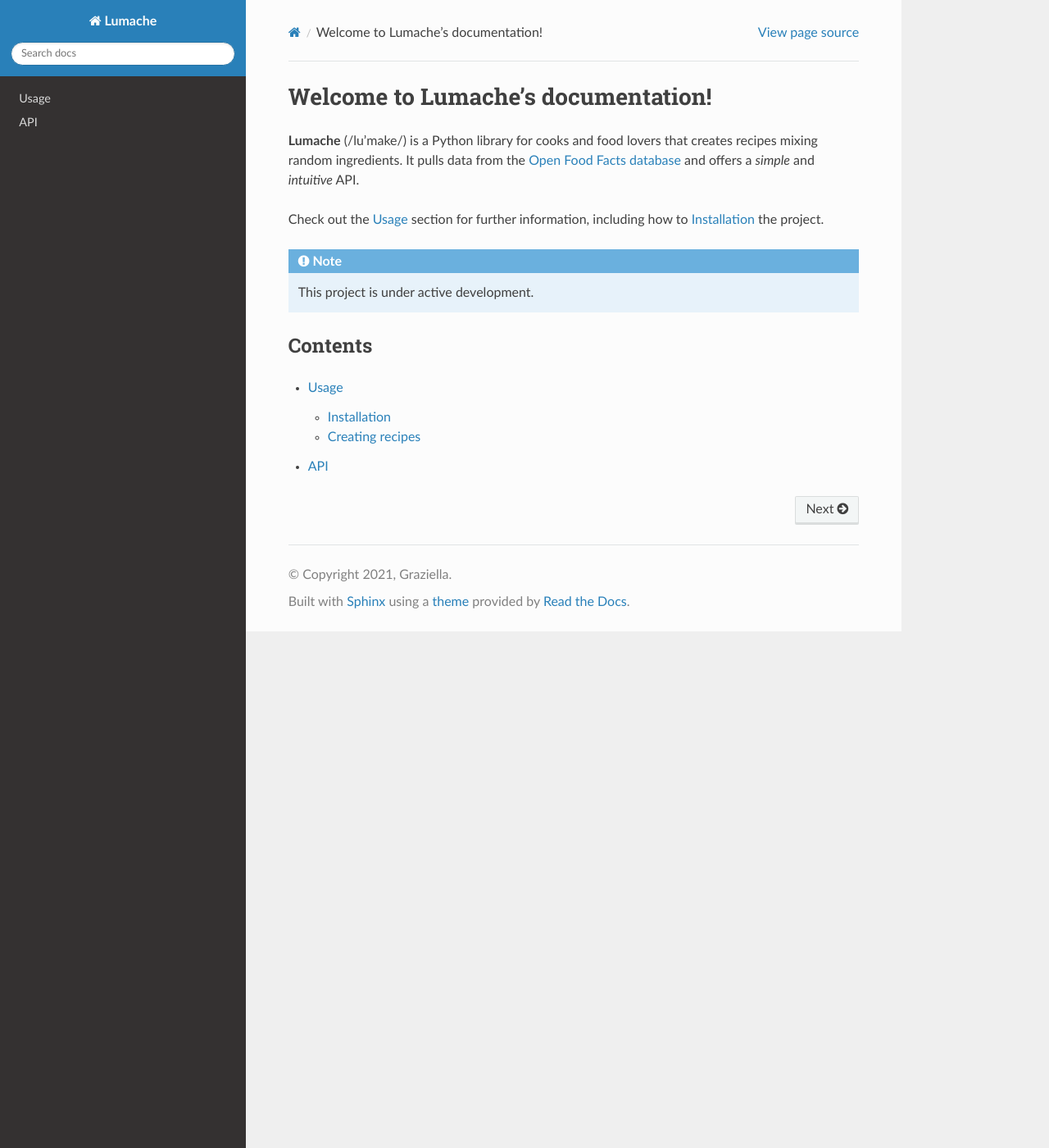
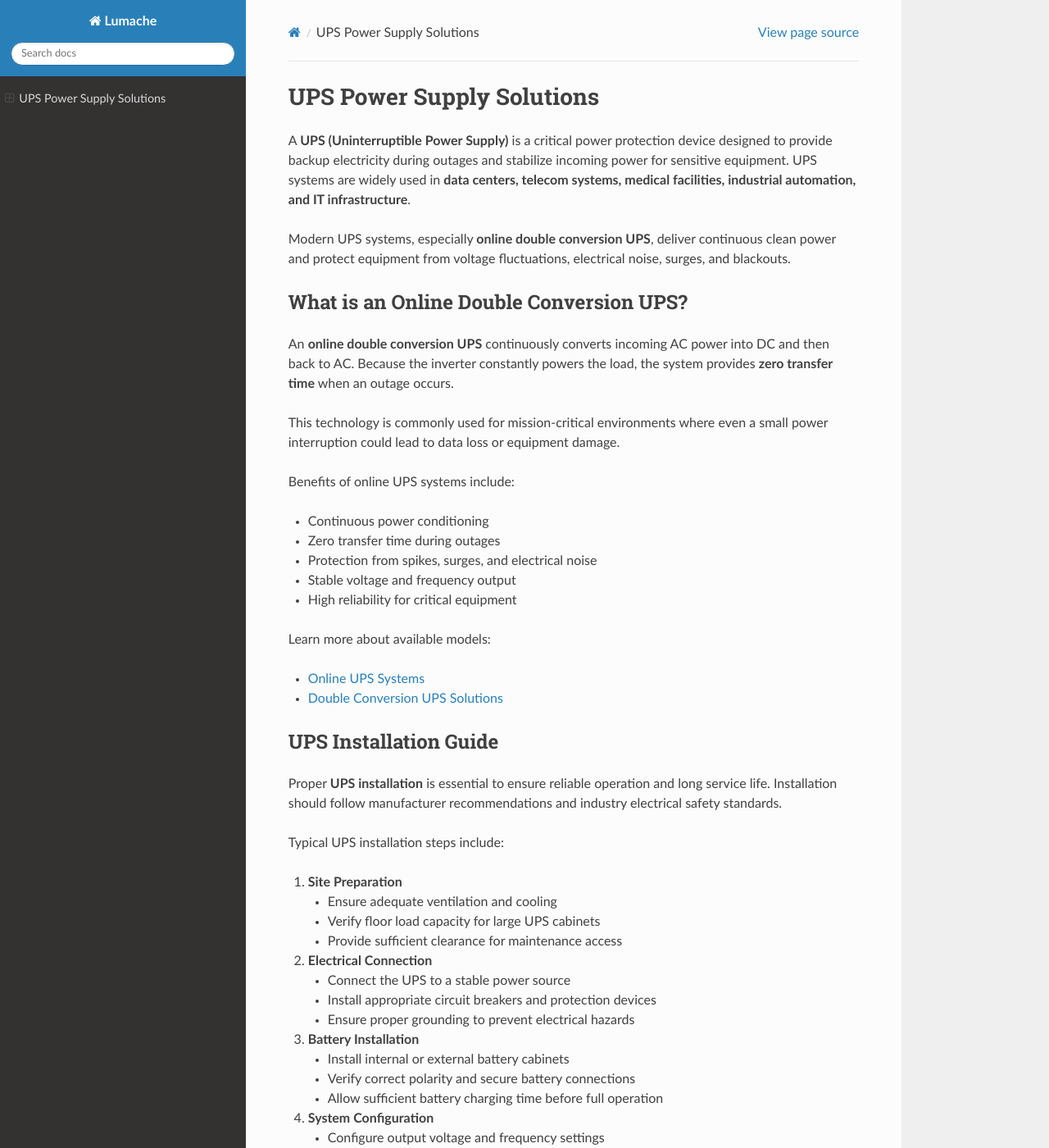
Before and after one commit to oliver88grant/readthedoc, a Sphinx documentation site: the page built from docs/source/index.rst, in a window 1280 px wide and 1400 px high. Shown: the whole window at 82% size. Built offline with Sphinx 7.4.7 and the Read the Docs theme 3.1.0, drawn with Linux system fonts in a browser that asks for light colours; some of the changed text lies outside the part shown.

Commit message:
Add UPS power supply solutions to documentation
Expanded documentation to include UPS power supply solutions, installation guidelines, maintenance tasks, and benefits of rack-mounted UPS systems.

```diff
--- a/docs/source/index.rst
+++ b/docs/source/index.rst
@@ -1,22 +1,123 @@
-Welcome to Lumache's documentation!
-===================================
+UPS Power Supply Solutions
+==========================
 
-**Lumache** (/lu'make/) is a Python library for cooks and food lovers
-that creates recipes mixing random ingredients.
-It pulls data from the `Open Food Facts database <https://world.openfoodfacts.org/>`_
-and offers a *simple* and *intuitive* API.
+A **UPS (Uninterruptible Power Supply)** is a critical power protection device designed to provide backup electricity during outages and stabilize incoming power for sensitive equipment. UPS systems are widely used in **data centers, telecom systems, medical facilities, industrial automation, and IT infrastructure**.
 
-Check out the :doc:`usage` section for further information, including
-how to :ref:`installation` the project.
+Modern UPS systems, especially **online double conversion UPS**, deliver continuous clean power and protect equipment from voltage fluctuations, electrical noise, surges, and blackouts.
 
-.. note::
+What is an Online Double Conversion UPS?
+----------------------------------------
 
-   This project is under active development.
+An **online double conversion UPS** continuously converts incoming AC power into DC and then back to AC. Because the inverter constantly powers the load, the system provides **zero transfer time** when an outage occurs.
 
-Contents
---------
+This technology is commonly used for mission-critical environments where even a small power interruption could lead to data loss or equipment damage.
 
-.. toctree::
+Benefits of online UPS systems include:
 
-   usage
-   api
+* Continuous power conditioning
+* Zero transfer time during outages
+* Protection from spikes, surges, and electrical noise
+* Stable voltage and frequency output
+* High reliability for critical equipment
+
+Learn more about available models:
+
+- `Online UPS Systems <https://www.upspower-supply.com/product-category/online-ups/>`_
+- `Double Conversion UPS Solutions <https://www.upspower-supply.com/product-tag/double-conversion-ups/>`_
+
+UPS Installation Guide
+----------------------
+
+Proper **UPS installation** is essential to ensure reliable operation and long service life. Installation should follow manufacturer recommendations and industry electrical safety standards.
+
+Typical UPS installation steps include:
+
+1. **Site Preparation**
+
+   * Ensure adequate ventilation and cooling
+   * Verify floor load capacity for large UPS cabinets
+   * Provide sufficient clearance for maintenance access
+
+2. **Electrical Connection**
+
+   * Connect the UPS to a stable power source
+   * Install appropriate circuit breakers and protection devices
+   * Ensure proper grounding to prevent electrical hazards
+
+3. **Battery Installation**
+
+   * Install internal or external battery cabinets
+   * Verify correct polarity and secure battery connections
+   * Allow sufficient battery charging time before full operation
+
+4. **System Configuration**
+
+   * Configure output voltage and frequency settings
+   * Connect monitoring systems or network management cards
+   * Perform initial system testing
+
+Professional installation helps ensure optimal performance and compliance with electrical regulations.
+
+Rack Mount UPS Applications
+---------------------------
+
+In IT environments, **rack mount UPS systems** are commonly used to protect servers, networking devices, and storage equipment.
+
+Benefits of rack-mounted UPS units include:
+
+* Space-efficient design
+* Easy integration into standard server racks
+* Centralized power protection
+* Scalable battery expansion options
+
+More information can be found here:
+
+- `Rack Mount UPS Systems <https://www.rack-mount-ups.com/>`_
+
+UPS Repair and Maintenance
+--------------------------
+
+Regular **UPS maintenance and repair services** are essential to maintain system reliability and extend equipment lifespan.
+
+Common UPS maintenance tasks include:
+
+**Battery Inspection**
+
+* Check battery voltage and internal resistance
+* Replace aging batteries (typically every 3–5 years)
+* Inspect terminals for corrosion
+
+**System Diagnostics**
+
+* Review event logs and alarms
+* Test inverter and rectifier performance
+* Verify output voltage stability
+
+**Cooling System Maintenance**
+
+* Clean air filters and ventilation paths
+* Inspect cooling fans
+* Prevent overheating of internal components
+
+**Firmware and Monitoring**
+
+* Update monitoring software if necessary
+* Verify communication with network management systems
+* Test alarm notifications and shutdown procedures
+
+Professional UPS repair services can address issues such as:
+
+* Battery failure
+* Overload shutdown
+* Inverter faults
+* Charging system problems
+* Power module failures
+
+Preventive maintenance helps minimize downtime and ensures the UPS system is always ready to provide backup power when needed.
+
+Conclusion
+----------
+
+A well-designed **UPS power protection system** ensures uninterrupted power supply and safeguards valuable electronic equipment. Proper **installation, monitoring, and maintenance** are essential for reliable long-term operation.
+
+Whether for **data centers, industrial systems, or telecom infrastructure**, choosing the right UPS solution and maintaining it properly can significantly reduce operational risks and downtime.
```
